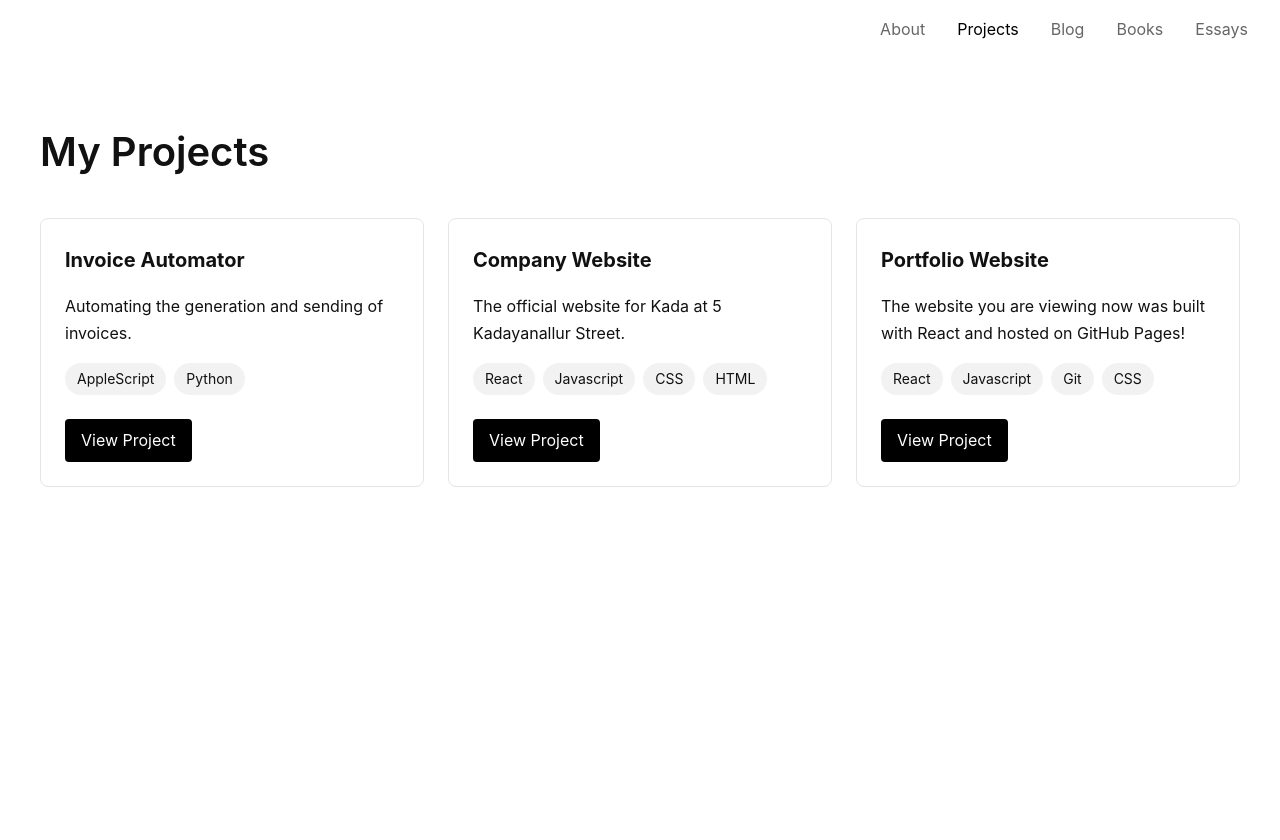
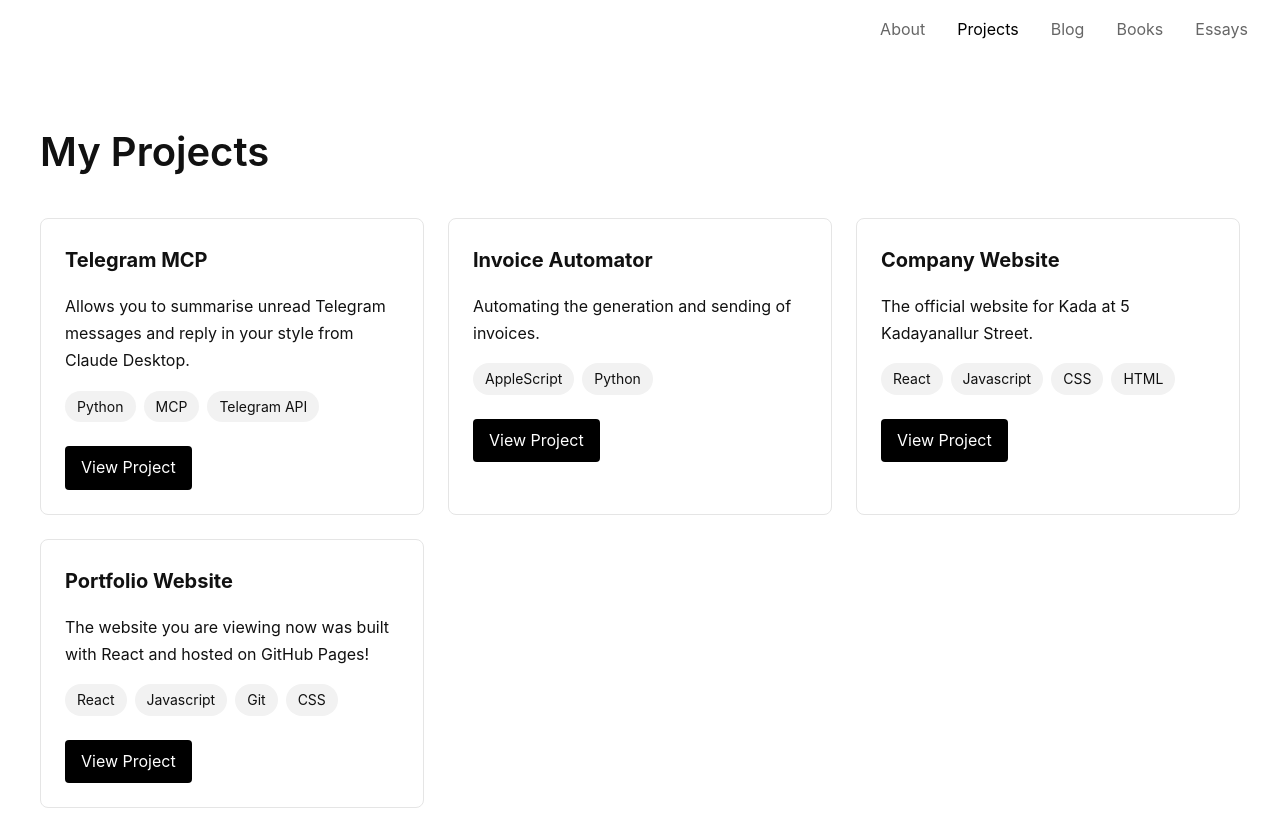
Before and after one commit to alexandertsai/personal-website, a React (Create React App) app: page /projects in a window 1280 px wide. Before the commit the page ends 800 px from the top, so only its background shows below. Built offline with nearby package versions, Linux system fonts and the light colour scheme.

Commit message:
Project updates

```diff
--- a/src/data/projects.js
+++ b/src/data/projects.js
@@ -1,6 +1,13 @@
 export const projects = [
     {
-      id: 1,
+      id: 4,
+      title: "Telegram MCP",
+      description: "Allows you to summarise unread Telegram messages and reply in your style from Claude Desktop.",
+      technologies: ["Python", "MCP", "Telegram API"],
+      link: "https://github.com/alexandertsai/mcp-telegram"
+    },
+    {
+      id: 3,
       title: "Invoice Automator",
       description: "Automating the generation and sending of invoices.",
       technologies: ["AppleScript", "Python"],
@@ -14,7 +21,7 @@ export const projects = [
       link: "https://kada.sg"
     },
     {
-      id: 3,
+      id: 1,
       title: "Portfolio Website",
       description: "The website you are viewing now was built with React and hosted on GitHub Pages!",
       technologies: ["React", "Javascript", "Git", "CSS"],
```
